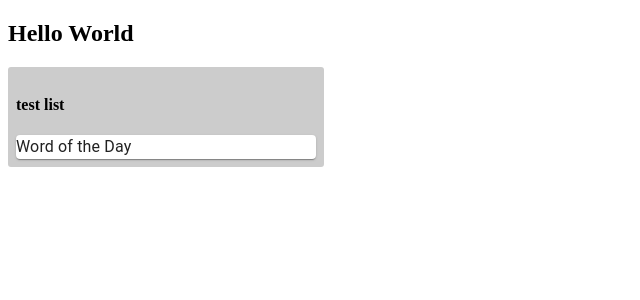
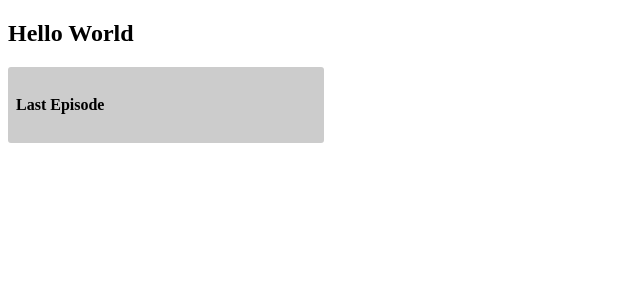
Before and after one commit to dbentler/trello-clone, a React (Create React App) app: page / in a window 1280 px wide. Shown: the top 300 px of the page, without its empty margins (0-640 px from the left). Built offline with nearby package versions, Linux system fonts and the light colour scheme.

Commit message:
Cards now created from map // ERR: Solve undefined issue

```diff
--- a/src/components/App.js
+++ b/src/components/App.js
@@ -1,13 +1,23 @@
 import React, {Component} from "react";
 import TrelloList from "./TrelloList";
+import { connect } from "react-redux";
 
-function App() {
-  return (
-    <div className="App">
-     <h2>Hello World</h2>
-     <TrelloList title="test list" />
-    </div>
-  );
+class App extends Component {
+  render() {
+    const { lists } = this.props;
+    return (
+      <div className="App">
+      <h2>Hello World</h2>
+      { lists.map(list => (
+        <TrelloList key={list.id} title={list.title} cards={lists.cards} />
+      ))}
+      </div>
+    );
+  }
 }
 
-export default App;
+const mapStateToProps = state => ({
+  lists: state.lists
+});
+
+export default connect(mapStateToProps)(App);
--- a/src/components/TrelloCard.js
+++ b/src/components/TrelloCard.js
@@ -1,15 +1,18 @@
 import React from "react";
 import Card from "@mui/material/Card";
 import { Typography } from "@mui/material";
+import { CardContent } from "@mui/material";
 
-const TrelloCard = () => {
+const TrelloCard = ({ text }) => {
     return (
         <Card>
+        <CardContent>
             <Typography gutterButton>
-            Word of the Day
+                {text}
             </Typography>
+        </CardContent>
         </Card>
-    )
+    );
 }
 
 export default TrelloCard;
--- a/src/components/TrelloList.js
+++ b/src/components/TrelloList.js
@@ -1,11 +1,13 @@
 import React from "react";
 import TrelloCard from "./TrelloCard";
 
-const TrelloList = ({title}) => {
+const TrelloList = ({ title, cards }) => {
     return(
         <div style={styles.container}>
             <h4>{title}</h4>
-            <TrelloCard />
+            { cards && cards.length ? cards.map(card => (
+                <TrelloCard key={cards.id} text={cards.text}/>
+            )) : null}
         </div>
     )
 };
--- a/src/reducers/index.js
+++ b/src/reducers/index.js
@@ -1,3 +1,6 @@
 import { combineReducers } from "redux";
+import listsReducer from "./listReducer";
 
-export default combineReducers({});
+export default combineReducers({
+    lists: listsReducer
+});
--- /dev/null
+++ b/src/reducers/listReducer.js
@@ -0,0 +1,25 @@
+const initialState = [
+    {
+        title: "Last Episode",
+        id: 0,
+        cards: [
+            {
+                id: 0,
+                text: "Lorem Ipsum"
+            },
+            {
+                id: 1,
+                text: "I don't know the rest."
+            }
+        ]
+    }
+];
+
+const listsReducer = (state=initialState, action) => {
+    switch (action.type){
+        default:
+            return state;
+    }
+}
+
+export default listsReducer;
--- a/src/store/index.js
+++ b/src/store/index.js
@@ -1,7 +1,6 @@
 import { createStore } from "redux";
+import rootReducer from "../reducers";
 
-const reducer = () => {};
-
-const store = createStore(reducer);
+const store = createStore(rootReducer);
 
 export default store;
```
